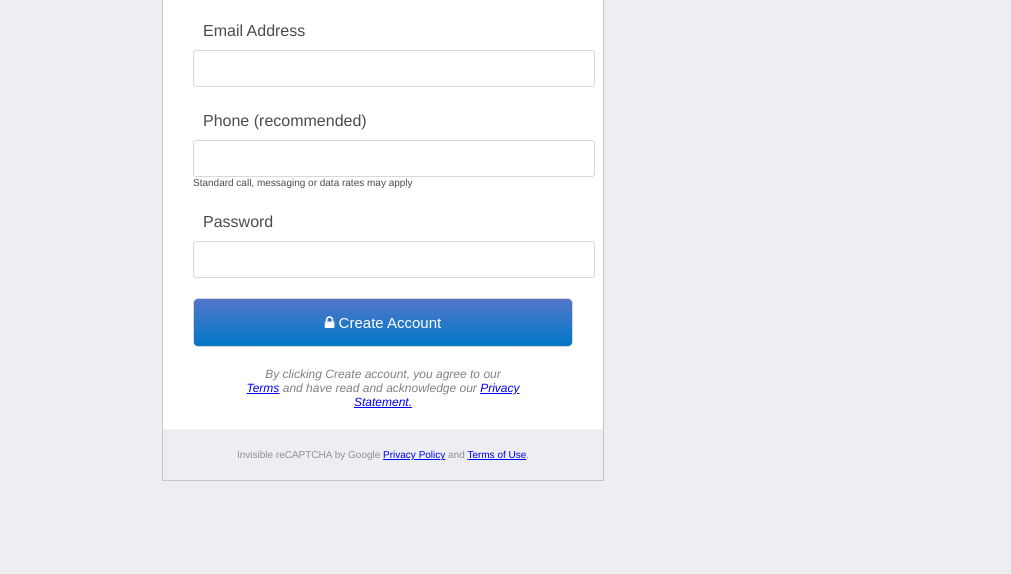
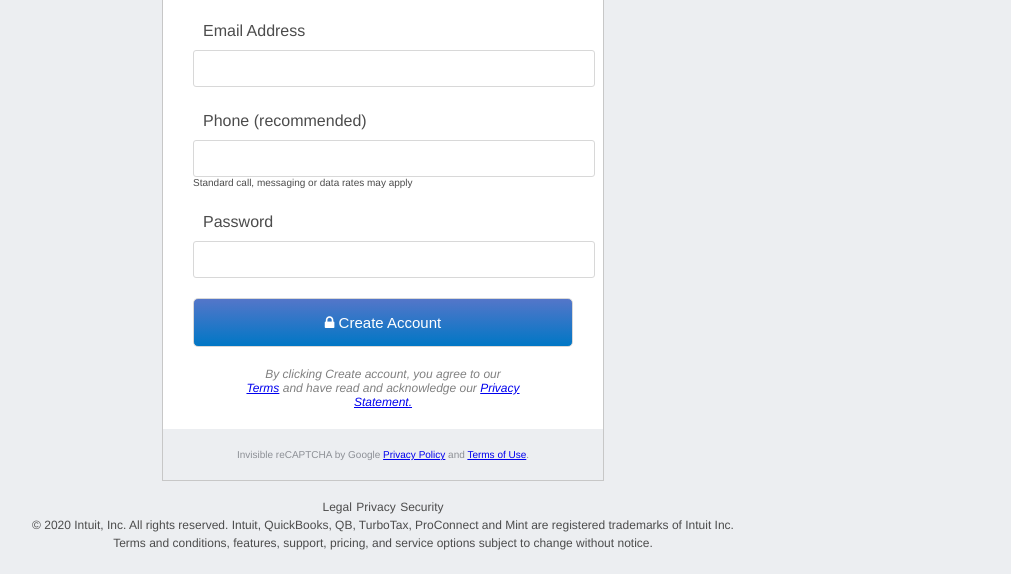
Before and after one commit to BigWizzo/html-form, a plain HTML site: page index.html in a window 1280 px wide. Shown: the part 229-803 px from the top of the page, without its empty margins (257-1268 px from the left). Drawn offline with Linux system fonts and the light colour scheme.

Commit message:
add footer and its styles

```diff
--- a/css/style.css
+++ b/css/style.css
@@ -1,12 +1,7 @@
 body {
   background: #eceef1;
   color: #4c4c4c;
-    font-family:
-      "AvenirNext",
-      Avenir,
-      "Helvetica Neue",
-      Helvetica,
-      Arial,
+  font-family: "AvenirNext", Avenir, "Helvetica Neue", Helvetica, Arial,
     sans-serif;
 }
 
@@ -181,3 +176,17 @@ body {
   font-size: 10px;
   color: #8d9096;
 }
+
+/* footer starts here */
+
+/* *************************************************************************** */
+
+.footer {
+  grid-area: footer;
+  margin: 0;
+  padding-bottom: 15px;
+}
+
+.footer > p > a:hover {
+  text-decoration: underline;
+}
--- a/index.html
+++ b/index.html
@@ -1,5 +1,6 @@
 <!DOCTYPE html>
 <html lang="en">
+
 <head>
   <meta charset="UTF-8">
   <meta name="viewport" content="width=device-width, initial-scale=1.0">
@@ -8,6 +9,7 @@
   <link rel="stylesheet" type="text/css" href="css/style.css">
   <title>HTML Form</title>
 </head>
+
 <body>
   <div class="grid-container">
     <div class="navbar">
@@ -72,8 +74,20 @@
       </form>
     </div>
 
+    <div class="footer">
+      <p>
+        <a href="#">Legal</a> <a href="#">Privacy</a> <a href="#">Security</a>
+      </p>
+      <span id="footer-message">© 2020 Intuit, Inc. All rights reserved. Intuit, QuickBooks, QB, TurboTax, ProConnect
+        and Mint are registered trademarks of Intuit Inc.</span>
+      <br>
+      <span>Terms and conditions, features, support, pricing, and service options subject to change without
+        notice.</span>
+    </div>
+
 
     <div>
 
 </body>
+
 </html>
```
Lines whose indentation alone changed are shown as unchanged.
